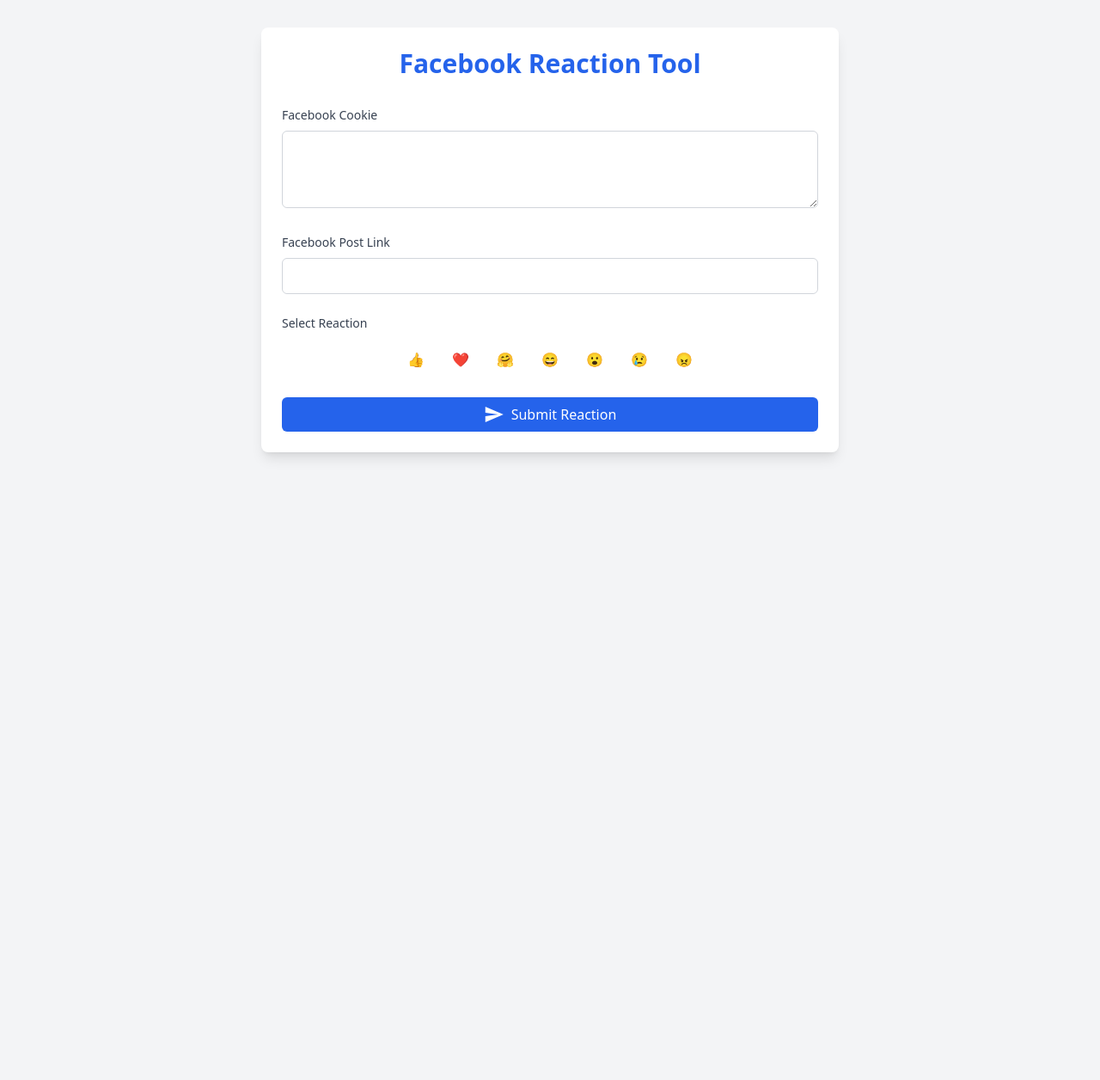
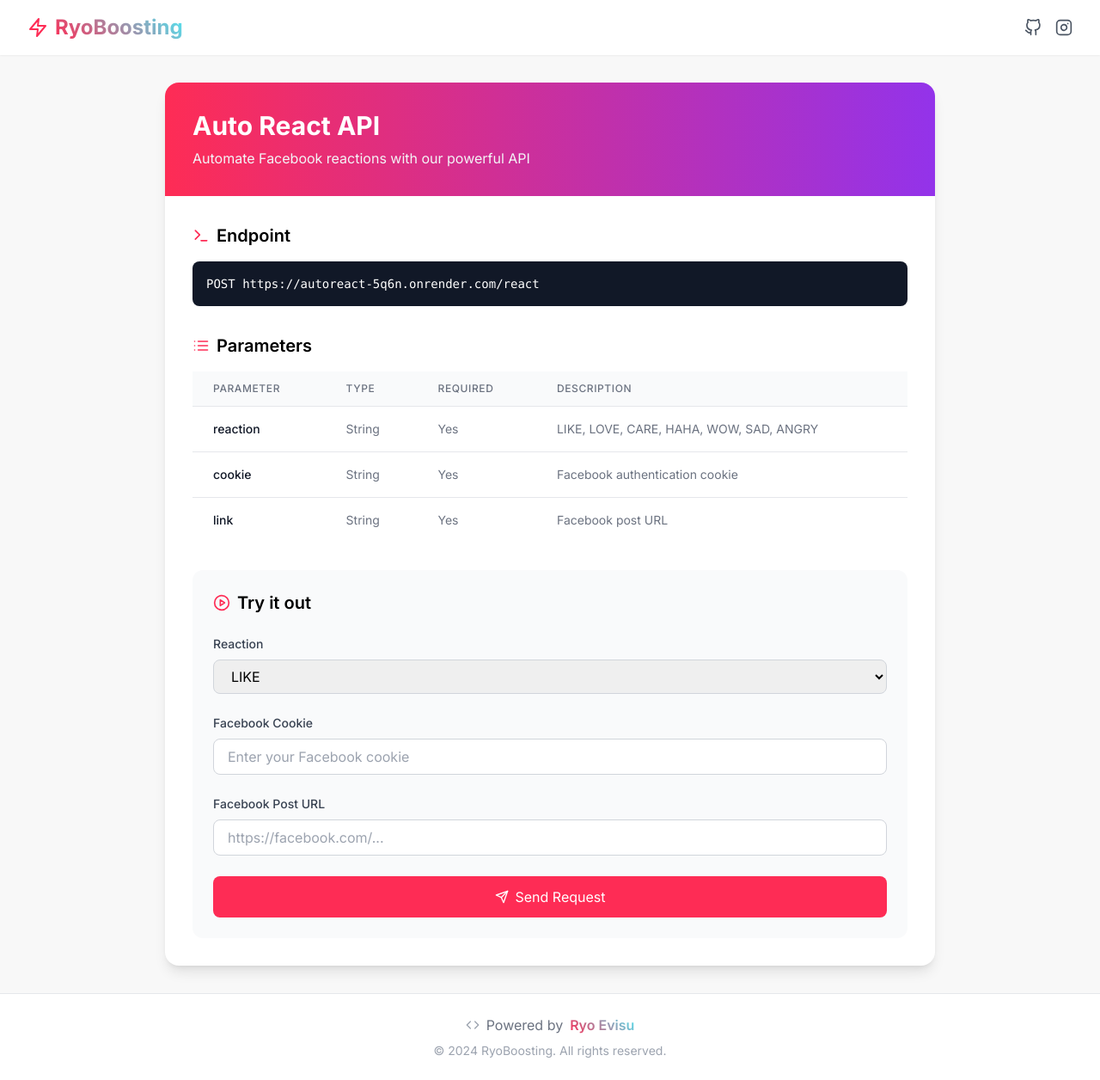
Before and after one commit to ryoevisu/autoreact, a Flask app: page / in a window 1280 px wide. Shown: the whole page at 86% size. Before the commit the page ends 533 px from the top, so only its background shows below. Run offline with Flask 3, Linux system fonts and the light colour scheme; some libraries are stand-ins or nearby versions.

Commit message:
Update index.html

```diff
--- a/templates/index.html
+++ b/templates/index.html
@@ -3,149 +3,216 @@
 <head>
     <meta charset="UTF-8">
     <meta name="viewport" content="width=device-width, initial-scale=1.0">
-    <title>Facebook Reaction Tool</title>
+    <title>RyoBoosting - Auto React API</title>
     <script src="https://cdn.tailwindcss.com"></script>
-    <link href="https://fonts.googleapis.com/icon?family=Material+Icons" rel="stylesheet">
+    <link href="https://fonts.googleapis.com/css2?family=Inter:wght@300;400;500;600;700&display=swap" rel="stylesheet">
+    <script src="https://unpkg.com/feather-icons"></script>
+    <script>
+        tailwind.config = {
+            theme: {
+                extend: {
+                    fontFamily: {
+                        inter: ['Inter', 'sans-serif'],
+                    },
+                    colors: {
+                        primary: '#FE2C55',
+                        secondary: '#161823',
+                        dark: '#121212',
+                    },
+                }
+            }
+        }
+    </script>
     <style>
-        .reaction-btn {
-            transition: transform 0.2s;
+        body {
+            font-family: 'Inter', sans-serif;
+            background-color: #F8F8F8;
         }
-        .reaction-btn:hover {
-            transform: scale(1.1);
-        }
-        .loading {
-            animation: spin 1s linear infinite;
-        }
-        @keyframes spin {
-            0% { transform: rotate(0deg); }
-            100% { transform: rotate(360deg); }
+        .gradient-text {
+            background: linear-gradient(45deg, #FE2C55, #4DE8F4);
+            -webkit-background-clip: text;
+            -webkit-text-fill-color: transparent;
         }
     </style>
 </head>
-<body class="bg-gray-100 min-h-screen">
-    <div class="container mx-auto px-4 py-8">
-        <div class="max-w-2xl mx-auto bg-white rounded-lg shadow-lg p-6">
-            <h1 class="text-3xl font-bold text-center mb-8 text-blue-600">Facebook Reaction Tool</h1>
+<body class="min-h-screen flex flex-col">
+    <!-- Header -->
+    <header class="bg-white shadow-sm sticky top-0 z-50">
+        <div class="max-w-7xl mx-auto px-4 sm:px-6 lg:px-8 py-4">
+            <div class="flex items-center justify-between">
+                <div class="flex items-center space-x-2">
+                    <i data-feather="zap" class="w-6 h-6 text-primary"></i>
+                    <h1 class="text-2xl font-bold gradient-text">RyoBoosting</h1>
+                </div>
+                <div class="flex items-center space-x-4">
+                    <a href="#" class="text-gray-600 hover:text-primary">
+                        <i data-feather="github" class="w-5 h-5"></i>
+                    </a>
+                    <a href="#" class="text-gray-600 hover:text-primary">
+                        <i data-feather="instagram" class="w-5 h-5"></i>
+                    </a>
+                </div>
+            </div>
+        </div>
+    </header>
 
-            <div class="space-y-6">
-                <!-- Cookie Input -->
-                <div>
-                    <label class="block text-sm font-medium text-gray-700 mb-2">Facebook Cookie</label>
-                    <textarea id="cookie" rows="3" class="w-full px-3 py-2 border border-gray-300 rounded-md focus:outline-none focus:ring-2 focus:ring-blue-500"></textarea>
-                </div>
+    <!-- Main Content -->
+    <main class="flex-grow container mx-auto px-4 py-8">
+        <div class="max-w-4xl mx-auto bg-white rounded-2xl shadow-lg overflow-hidden">
+            <!-- API Title Section -->
+            <div class="bg-gradient-to-r from-primary to-purple-600 p-8 text-white">
+                <h2 class="text-3xl font-bold mb-2">Auto React API</h2>
+                <p class="text-gray-100">Automate Facebook reactions with our powerful API</p>
+            </div>
 
-                <!-- Link Input -->
-                <div>
-                    <label class="block text-sm font-medium text-gray-700 mb-2">Facebook Post Link</label>
-                    <input type="text" id="link" class="w-full px-3 py-2 border border-gray-300 rounded-md focus:outline-none focus:ring-2 focus:ring-blue-500">
-                </div>
-
-                <!-- Reaction Buttons -->
-                <div>
-                    <label class="block text-sm font-medium text-gray-700 mb-3">Select Reaction</label>
-                    <div class="flex flex-wrap gap-4 justify-center">
-                        <button class="reaction-btn p-2 rounded-full hover:bg-gray-100" data-reaction="LIKE">👍</button>
-                        <button class="reaction-btn p-2 rounded-full hover:bg-gray-100" data-reaction="LOVE">❤️</button>
-                        <button class="reaction-btn p-2 rounded-full hover:bg-gray-100" data-reaction="CARE">🤗</button>
-                        <button class="reaction-btn p-2 rounded-full hover:bg-gray-100" data-reaction="HAHA">😄</button>
-                        <button class="reaction-btn p-2 rounded-full hover:bg-gray-100" data-reaction="WOW">😮</button>
-                        <button class="reaction-btn p-2 rounded-full hover:bg-gray-100" data-reaction="SAD">😢</button>
-                        <button class="reaction-btn p-2 rounded-full hover:bg-gray-100" data-reaction="ANGRY">😠</button>
+            <!-- API Documentation -->
+            <div class="p-8">
+                <div class="mb-8">
+                    <div class="flex items-center space-x-2 mb-4">
+                        <i data-feather="terminal" class="w-5 h-5 text-primary"></i>
+                        <h3 class="text-xl font-semibold">Endpoint</h3>
+                    </div>
+                    <div class="bg-gray-900 text-white p-4 rounded-lg font-mono text-sm">
+                        POST https://autoreact-5q6n.onrender.com/react
                     </div>
                 </div>
 
-                <!-- Submit Button -->
-                <button id="submit" class="w-full bg-blue-600 text-white py-2 px-4 rounded-md hover:bg-blue-700 focus:outline-none focus:ring-2 focus:ring-blue-500 flex items-center justify-center">
-                    <span class="material-icons mr-2">send</span>
-                    Submit Reaction
-                </button>
+                <!-- Parameters -->
+                <div class="mb-8">
+                    <div class="flex items-center space-x-2 mb-4">
+                        <i data-feather="list" class="w-5 h-5 text-primary"></i>
+                        <h3 class="text-xl font-semibold">Parameters</h3>
+                    </div>
+                    <div class="overflow-x-auto">
+                        <table class="min-w-full divide-y divide-gray-200">
+                            <thead class="bg-gray-50">
+                                <tr>
+                                    <th class="px-6 py-3 text-left text-xs font-medium text-gray-500 uppercase tracking-wider">Parameter</th>
+                                    <th class="px-6 py-3 text-left text-xs font-medium text-gray-500 uppercase tracking-wider">Type</th>
+                                    <th class="px-6 py-3 text-left text-xs font-medium text-gray-500 uppercase tracking-wider">Required</th>
+                                    <th class="px-6 py-3 text-left text-xs font-medium text-gray-500 uppercase tracking-wider">Description</th>
+                                </tr>
+                            </thead>
+                            <tbody class="bg-white divide-y divide-gray-200">
+                                <tr>
+                                    <td class="px-6 py-4 whitespace-nowrap text-sm font-medium text-gray-900">reaction</td>
+                                    <td class="px-6 py-4 whitespace-nowrap text-sm text-gray-500">String</td>
+                                    <td class="px-6 py-4 whitespace-nowrap text-sm text-gray-500">Yes</td>
+                                    <td class="px-6 py-4 text-sm text-gray-500">LIKE, LOVE, CARE, HAHA, WOW, SAD, ANGRY</td>
+                                </tr>
+                                <tr>
+                                    <td class="px-6 py-4 whitespace-nowrap text-sm font-medium text-gray-900">cookie</td>
+                                    <td class="px-6 py-4 whitespace-nowrap text-sm text-gray-500">String</td>
+                                    <td class="px-6 py-4 whitespace-nowrap text-sm text-gray-500">Yes</td>
+                                    <td class="px-6 py-4 text-sm text-gray-500">Facebook authentication cookie</td>
+                                </tr>
+                                <tr>
+                                    <td class="px-6 py-4 whitespace-nowrap text-sm font-medium text-gray-900">link</td>
+                                    <td class="px-6 py-4 whitespace-nowrap text-sm text-gray-500">String</td>
+                                    <td class="px-6 py-4 whitespace-nowrap text-sm text-gray-500">Yes</td>
+                                    <td class="px-6 py-4 text-sm text-gray-500">Facebook post URL</td>
+                                </tr>
+                            </tbody>
+                        </table>
+                    </div>
+                </div>
 
-                <!-- Status Display -->
-                <div id="status" class="mt-4 p-4 rounded-md hidden">
-                    <div class="flex items-center">
-                        <span class="material-icons mr-2"></span>
-                        <span class="status-message"></span>
+                <!-- Try It Out Section -->
+                <div class="bg-gray-50 rounded-xl p-6">
+                    <div class="flex items-center space-x-2 mb-6">
+                        <i data-feather="play-circle" class="w-5 h-5 text-primary"></i>
+                        <h3 class="text-xl font-semibold">Try it out</h3>
+                    </div>
+                    <form id="reactForm" class="space-y-6">
+                        <div>
+                            <label class="block text-sm font-medium text-gray-700 mb-2">Reaction</label>
+                            <select id="reaction" class="w-full px-4 py-2 border border-gray-300 rounded-lg focus:ring-2 focus:ring-primary focus:border-transparent">
+                                <option value="LIKE">LIKE</option>
+                                <option value="LOVE">LOVE</option>
+                                <option value="CARE">CARE</option>
+                                <option value="HAHA">HAHA</option>
+                                <option value="WOW">WOW</option>
+                                <option value="SAD">SAD</option>
+                                <option value="ANGRY">ANGRY</option>
+                            </select>
+                        </div>
+                        <div>
+                            <label class="block text-sm font-medium text-gray-700 mb-2">Facebook Cookie</label>
+                            <input type="text" id="cookie" class="w-full px-4 py-2 border border-gray-300 rounded-lg focus:ring-2 focus:ring-primary focus:border-transparent" placeholder="Enter your Facebook cookie">
+                        </div>
+                        <div>
+                            <label class="block text-sm font-medium text-gray-700 mb-2">Facebook Post URL</label>
+                            <input type="url" id="link" class="w-full px-4 py-2 border border-gray-300 rounded-lg focus:ring-2 focus:ring-primary focus:border-transparent" placeholder="https://facebook.com/...">
+                        </div>
+                        <button type="submit" class="w-full bg-primary text-white py-3 px-6 rounded-lg hover:bg-primary/90 transition-colors flex items-center justify-center space-x-2">
+                            <i data-feather="send" class="w-4 h-4"></i>
+                            <span>Send Request</span>
+                        </button>
+                    </form>
+                    <div id="response" class="mt-6 hidden">
+                        <div class="bg-gray-900 rounded-lg p-4">
+                            <pre class="text-white text-sm overflow-x-auto"></pre>
+                        </div>
                     </div>
                 </div>
             </div>
         </div>
-    </div>
+    </main>
+
+    <!-- Footer -->
+    <footer class="bg-white border-t">
+        <div class="max-w-7xl mx-auto px-4 sm:px-6 lg:px-8 py-6">
+            <div class="flex flex-col items-center justify-center space-y-2">
+                <div class="flex items-center space-x-2">
+                    <i data-feather="code" class="w-4 h-4 text-gray-400"></i>
+                    <span class="text-gray-500">Powered by</span>
+                    <span class="font-semibold gradient-text">Ryo Evisu</span>
+                </div>
+                <div class="text-sm text-gray-400">© 2024 RyoBoosting. All rights reserved.</div>
+            </div>
+        </div>
+    </footer>
 
     <script>
-        let selectedReaction = null;
+        // Initialize Feather Icons
+        feather.replace();
 
-        // Handle reaction button clicks
-        document.querySelectorAll('.reaction-btn').forEach(button => {
-            button.addEventListener('click', () => {
-                document.querySelectorAll('.reaction-btn').forEach(btn => {
-                    btn.classList.remove('ring-2', 'ring-blue-500');
-                });
-                button.classList.add('ring-2', 'ring-blue-500');
-                selectedReaction = button.dataset.reaction;
-            });
-        });
+        // Form submission handler
+        document.getElementById('reactForm').addEventListener('submit', async (e) => {
+            e.preventDefault();
 
-        // Handle form submission
-        document.getElementById('submit').addEventListener('click', async () => {
-            const cookie = document.getElementById('cookie').value;
-            const link = document.getElementById('link').value;
-            const statusDiv = document.getElementById('status');
-            const statusIcon = statusDiv.querySelector('.material-icons');
-            const statusMessage = statusDiv.querySelector('.status-message');
+            const response = document.getElementById('response');
+            response.style.display = 'block';
+            response.querySelector('pre').textContent = 'Sending request...';
 
-            if (!cookie || !link || !selectedReaction) {
-                showStatus('error', 'Please fill in all fields and select a reaction');
-                return;
-            }
+            const payload = {
+                reaction: document.getElementById('reaction').value,
+                cookie: document.getElementById('cookie').value,
+                link: document.getElementById('link').value
+            };
 
             try {
-                // Show loading state
-                document.getElementById('submit').disabled = true;
-                document.getElementById('submit').innerHTML = '<span class="material-icons loading">refresh</span> Processing...';
-
-                const response = await fetch('/react', {
+                const res = await fetch('https://autoreact-5q6n.onrender.com/react', {
                     method: 'POST',
                     headers: {
-                        'Content-Type': 'application/json',
+                        'Content-Type': 'application/json'
                     },
-                    body: JSON.stringify({
-                        cookie,
-                        link,
-                        reaction: selectedReaction
-                    })
+                    body: JSON.stringify(payload)
                 });
 
-                const data = await response.json();
+                const data = await res.json();
+                response.querySelector('pre').textContent = JSON.stringify(data, null, 2);
 
-                if (response.ok) {
-                    showStatus('success', 'Reaction submitted successfully!');
+                if (!res.ok) {
+                    response.querySelector('pre').classList.add('text-red-400');
                 } else {
-                    showStatus('error', data.error || 'An error occurred');
+                    response.querySelector('pre').classList.remove('text-red-400');
                 }
             } catch (error) {
-                showStatus('error', 'Network error occurred');
-            } finally {
-                // Reset submit button
-                document.getElementById('submit').disabled = false;
-                document.getElementById('submit').innerHTML = '<span class="material-icons mr-2">send</span> Submit Reaction';
+                response.querySelector('pre').textContent = error.message;
+                response.querySelector('pre').classList.add('text-red-400');
             }
         });
-
-        function showStatus(type, message) {
-            const statusDiv = document.getElementById('status');
-            const statusIcon = statusDiv.querySelector('.material-icons');
-            const statusMessage = statusDiv.querySelector('.status-message');
-
-            statusDiv.className = 'mt-4 p-4 rounded-md';
-            statusDiv.classList.add(type === 'error' ? 'bg-red-100' : 'bg-green-100');
-            statusIcon.textContent = type === 'error' ? 'error' : 'check_circle';
-            statusIcon.className = 'material-icons mr-2';
-            statusIcon.classList.add(type === 'error' ? 'text-red-500' : 'text-green-500');
-            statusMessage.textContent = message;
-            statusMessage.className = 'status-message';
-            statusMessage.classList.add(type === 'error' ? 'text-red-700' : 'text-green-700');
-            statusDiv.classList.remove('hidden');
-        }
     </script>
 </body>
 </html>
```
